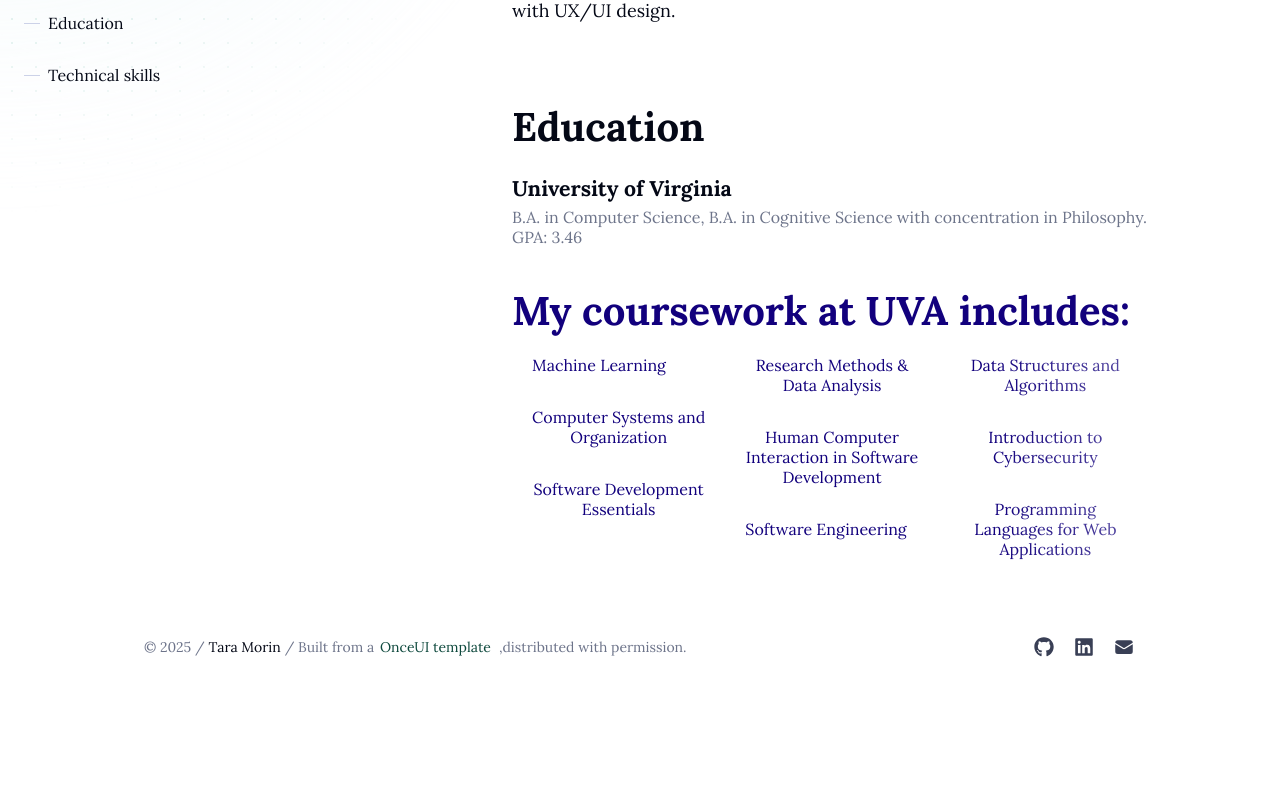
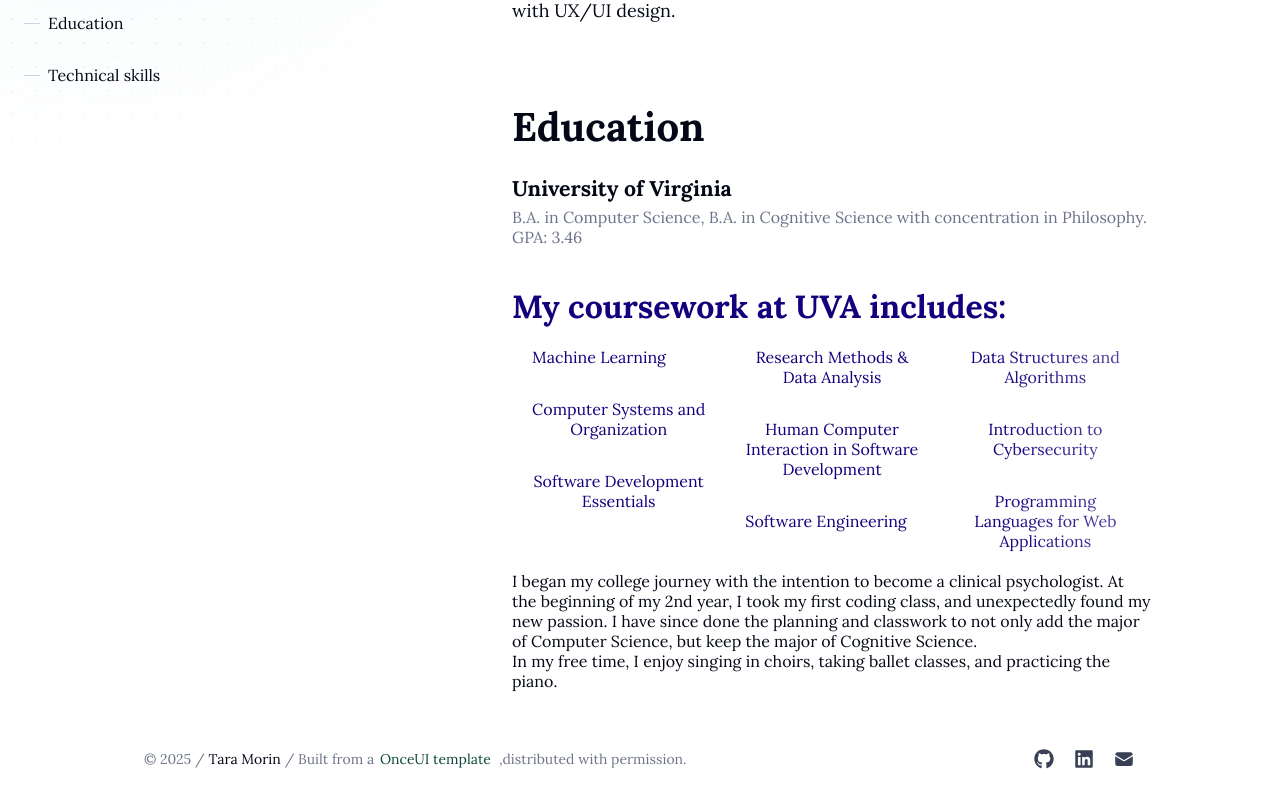
Before and after one commit to tara-morin/website, a Next.js app: page /en/about in a window 1280 px wide. Shown: the part 377-1164 px from the top of the page. Before the commit the page ends 1052 px from the top, so only its background shows below. Built offline with nearby package versions, Linux system fonts and the light colour scheme.

Commit message:
added text about me

```diff
--- a/src/app/[locale]/about/page.tsx
+++ b/src/app/[locale]/about/page.tsx
@@ -4,7 +4,6 @@ import TableOfContents from '@/components/about/TableOfContents';
 import styles from '@/components/about/about.module.scss'
 import { getTranslations, unstable_setRequestLocale } from 'next-intl/server';
 import { useTranslations } from 'next-intl';
-import { wrap } from 'module';
 
 export async function generateMetadata(
     {params: {locale}}: { params: { locale: string }}
@@ -201,7 +200,7 @@ export default function About(
                                     </Flex>
                                 ))}
                             </Flex>
-                            <Heading color='#12007d' variant="display-strong-s">
+                            <Heading color='#12007d' variant="display-strong-xs">
                                 My coursework at UVA includes:
                             </Heading>
                             <RevealFx>
@@ -234,6 +233,12 @@ export default function About(
                         </RevealFx>
                         </>
                     )}
+                    <Text>
+                        I began my college journey with the intention to become a clinical psychologist. At the beginning of my 2nd year, I took my first coding class, and unexpectedly found my new passion. I have since done the planning and classwork to not only add the major of Computer Science, but keep the major of Cognitive Science.
+                        </Text>
+                    <Text>
+                        In my free time, I enjoy singing in choirs, taking ballet classes, and practicing the piano.
+                    </Text>
                 </Flex>
             </Flex>
         </Flex>
```
